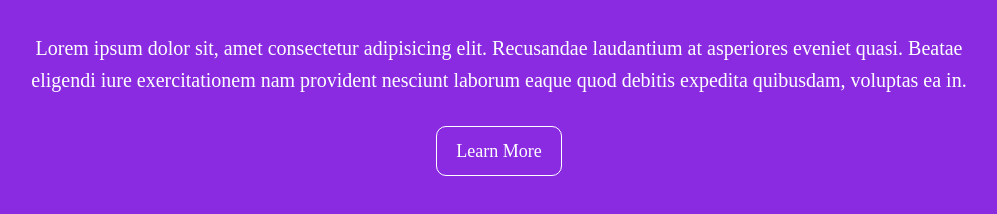
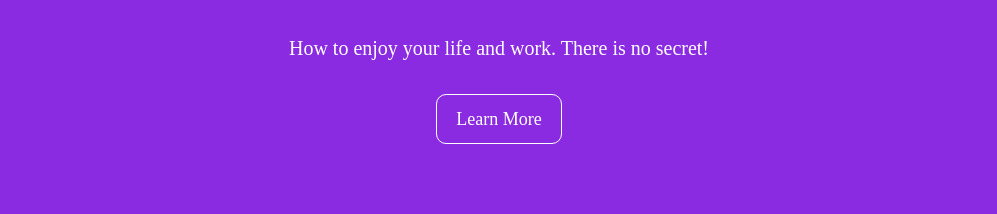
Before and after one commit to htwlgithub/animation2, a plain HTML site: page landing.html in a window 1280 px wide. Shown: the part 268-482 px from the top of the page, without its empty margins (141-1138 px from the left). Drawn offline with Linux system fonts and the light colour scheme.

Commit message:
modified landing

```diff
--- a/landing.html
+++ b/landing.html
@@ -12,10 +12,7 @@
         <h1>Elias Wei</h1>
     </header>
     <div id="content" class="container">
-        Lorem ipsum dolor sit, amet consectetur adipisicing elit.
-         Recusandae laudantium at asperiores eveniet quasi.
-         Beatae eligendi iure exercitationem nam provident nesciunt
-        laborum eaque quod debitis expedita quibusdam, voluptas ea in.
+        How to enjoy your life and work. There is no secret!
     </div>
     <a href="#" class="btn">Learn More</a>
 </body>
```
